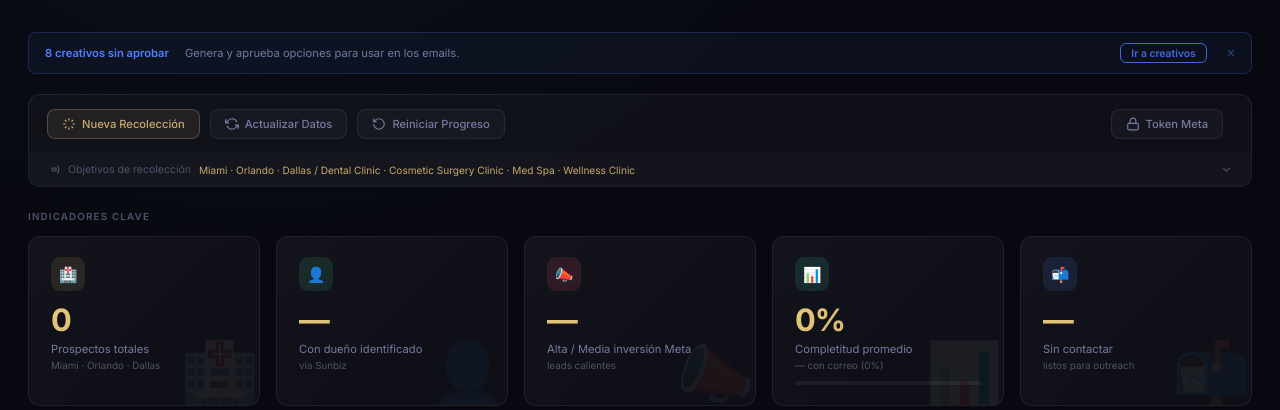
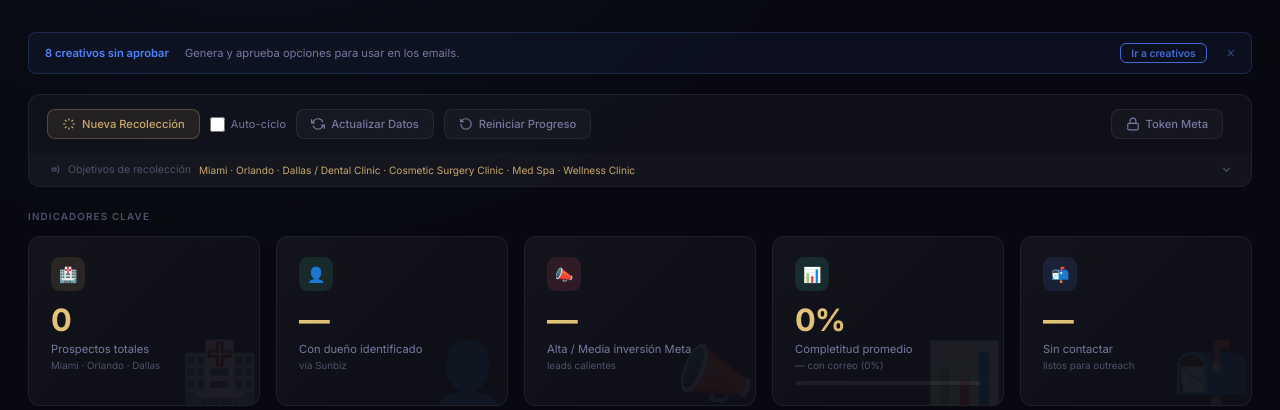
Before and after one commit to bastianveusa-a11y/actualyza-prospecting, a Flask app: page / in a window 1280 px wide. Shown: the part 83-493 px from the top of the page. Run offline with Flask 3, Linux system fonts and the light colour scheme; data that the repository does not hold is empty; some libraries are stand-ins or nearby versions.

Commit message:
Add auto-ciclo toggle to dashboard
Checkbox next to "Nueva Recolección" button — when checked, passes
auto_cycle:true to /api/run-pipeline so the pipeline repeats every
10 min automatically until all cities are covered.

Co-Authored-By: Claude Sonnet 4.6 <noreply@anthropic.com>

```diff
--- a/dashboard/templates/index.html
+++ b/dashboard/templates/index.html
@@ -109,6 +109,9 @@ header {
   color: var(--red);
 }
 .btn-stop:hover { background: rgba(255,80,112,0.15); border-color: rgba(255,80,112,0.5); color: var(--red); }
+.auto-cycle-toggle { display:flex; align-items:center; gap:6px; cursor:pointer; user-select:none; }
+.auto-cycle-toggle input { accent-color: var(--gold); width:15px; height:15px; cursor:pointer; }
+.auto-cycle-label { font-size:.78rem; color:var(--text2); letter-spacing:.02em; }
 
 /* Notification bar */
 .notif-strip {
@@ -531,6 +534,10 @@ tbody td a:hover { color: var(--gold); }
           </svg>
           Nueva Recolección
         </button>
+        <label class="auto-cycle-toggle" title="Repite automáticamente cada 10 min hasta cubrir todas las ciudades">
+          <input type="checkbox" id="chk-auto-cycle">
+          <span class="auto-cycle-label">Auto-ciclo</span>
+        </label>
         <button class="btn btn-stop" id="btn-stop" onclick="stopCollection()" style="display:none">
           <svg viewBox="0 0 24 24" fill="none" stroke="currentColor" stroke-width="2">
             <rect x="3" y="3" width="18" height="18" rx="2"/>
@@ -900,14 +907,16 @@ function showLoader(v) { document.getElementById('loader').classList.toggle('sho
 const SECS_PER_CLINIC = 20; // ~20 segundos por clínica
 
 async function startCollection() {
-  const targets = buildTargetsPayload();
+  const targets   = buildTargetsPayload();
   if (!targets.length) { setStatus('<span class="error-msg">Selecciona al menos una ciudad y una categoría.</span>'); return; }
-  const res  = await fetch('/api/run-pipeline', {
+  const autoCycle = document.getElementById('chk-auto-cycle').checked;
+  const res = await fetch('/api/run-pipeline', {
     method: 'POST', headers: {'Content-Type':'application/json'},
-    body: JSON.stringify({targets}),
+    body: JSON.stringify({targets, auto_cycle: autoCycle}),
   });
   const data = await res.json();
   if (!data.ok) { setStatus(`<span class="error-msg">${data.error}</span>`); return; }
+  if (autoCycle) setStatus('Auto-ciclo activo — pipeline continúa automáticamente cada 10 min.');
   setRunningUI(true);
   startPolling();
 }
```
